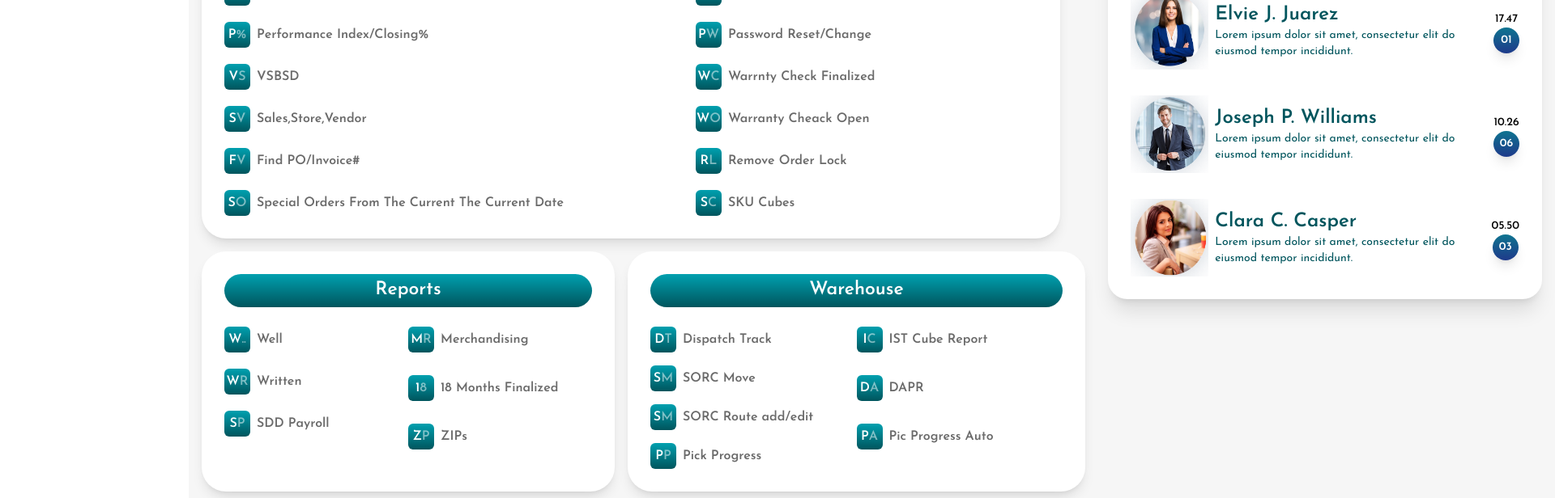
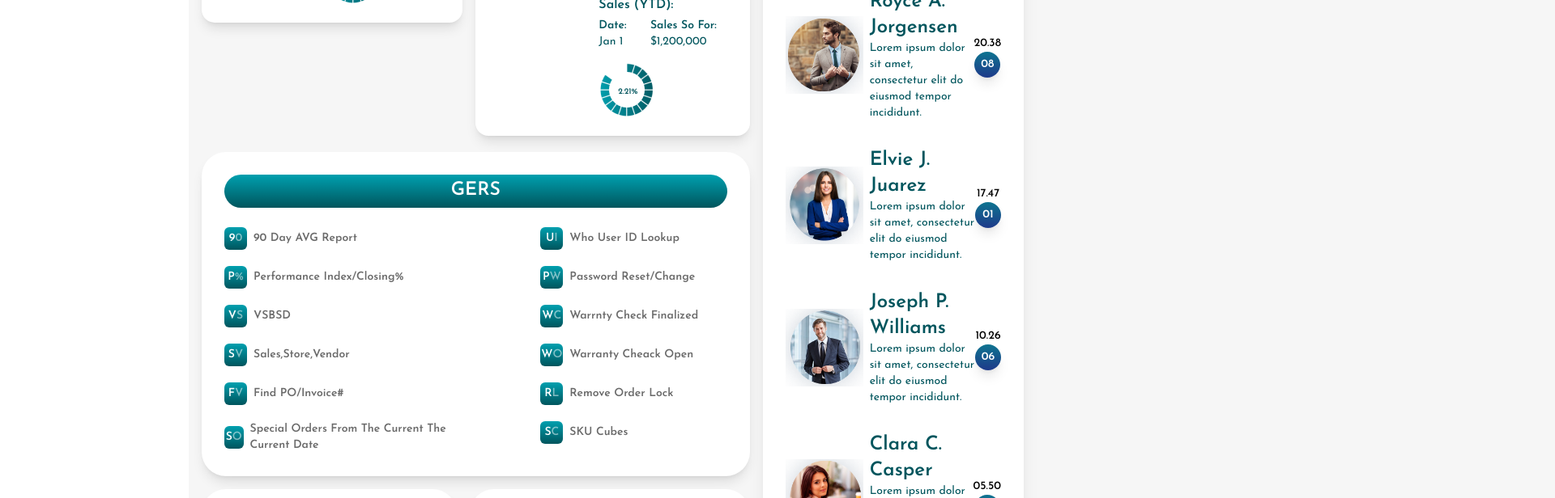
Before and after one commit to SabikaAunaAli/vue_js_bear, a Vue app: page / in a window 1280 px wide. Shown: the part 1540-2156 px from the top of the page at 81% size, 1920 px wide, since content can reach past the window. Built offline with nearby package versions, Linux system fonts and the light colour scheme.

Commit message:
work uploaded

```diff
--- a/src/components/AllEmail.vue
+++ b/src/components/AllEmail.vue
@@ -113,6 +113,7 @@ export default {
           number: '06',
           image: '/src/assets/images/ellipse-2-2.png'
         },
+
         {
           name: 'Clara C. Casper',
           description: 'Lorem ipsum dolor sit amet, consectetur elit do eiusmod tempor incididunt.',
--- a/src/components/GersReports.vue
+++ b/src/components/GersReports.vue
@@ -1,5 +1,5 @@
 <template>
-  <div class="bg-white rounded-[30px] shadow-lg p-7 w-[1060px] mt-5 ml-4">
+  <div class="bg-white rounded-[30px] shadow-lg p-7  mt-5 ml-4">
     <div
       class=" bg-gradient-to-b from-[#00a0af] to-[#00555d] rounded-full h-[41px] flex items-center justify-center mb-6"
     >
@@ -9,89 +9,89 @@
     <div class="grid grid-cols-2">
       <div class="flex-col space-y-5">
       <div class="flex space-x-2 align-middle items-center">
-      <div class="text-white font-bold w-8 h-8 text-base rounded-md flex align-middle items-center justify-center bg-gradient-to-b from-[#00a0af] to-[#00555d]">
+      <div class="text-white font-bold w-7 h-7 text-sm rounded-md flex align-middle items-center justify-center bg-gradient-to-b from-[#00a0af] to-[#00555d]">
         9<span class="text-[#FFFFFF80]">0</span>
       </div>
-      <div class="text-[#6A6A6A] text-base font-bold">90 Day AVG Report</div>
+      <div class="text-[#6A6A6A] text-sm font-bold">90 Day AVG Report</div>
     </div>
 
     <div class="flex space-x-2 align-middle items-center">
-      <div class="text-white font-bold w-8 h-8 text-base rounded-md flex align-middle items-center justify-center bg-gradient-to-b from-[#00a0af] to-[#00555d]">
+      <div class="text-white font-bold w-7 h-7 text-sm rounded-md flex align-middle items-center justify-center bg-gradient-to-b from-[#00a0af] to-[#00555d]">
         P<span class="text-[#FFFFFF80]">%</span>
       </div>
-      <div class="text-[#6A6A6A] text-base font-bold">Performance Index/Closing%</div>
+      <div class="text-[#6A6A6A] text-sm font-bold">Performance Index/Closing%</div>
     </div>
 
     <div class="flex space-x-2 align-middle items-center">
-      <div class="text-white font-bold w-8 h-8 text-base rounded-md flex align-middle items-center justify-center bg-gradient-to-b from-[#00a0af] to-[#00555d]">
+      <div class="text-white font-bold w-7 h-7 text-sm rounded-md flex align-middle items-center justify-center bg-gradient-to-b from-[#00a0af] to-[#00555d]">
         V<span class="text-[#FFFFFF80]">S</span>
       </div>
-      <div class="text-[#6A6A6A] text-base font-bold">VSBSD</div>
+      <div class="text-[#6A6A6A] text-sm font-bold">VSBSD</div>
     </div>
 
     <div class="flex space-x-2 align-middle items-center">
-      <div class="text-white font-bold w-8 h-8 text-base rounded-md flex align-middle items-center justify-center bg-gradient-to-b from-[#00a0af] to-[#00555d]">
+      <div class="text-white font-bold w-7 h-7 text-sm rounded-md flex align-middle items-center justify-center bg-gradient-to-b from-[#00a0af] to-[#00555d]">
         S<span class="text-[#FFFFFF80]">V</span>
       </div>
-      <div class="text-[#6A6A6A] text-base font-bold">Sales,Store,Vendor</div>
+      <div class="text-[#6A6A6A] text-sm font-bold">Sales,Store,Vendor</div>
     </div>
 
     <div class="flex space-x-2 align-middle items-center">
-      <div class="text-white font-bold w-8 h-8 text-base rounded-md flex align-middle items-center justify-center bg-gradient-to-b from-[#00a0af] to-[#00555d]">
+      <div class="text-white font-bold w-7 h-7 text-sm rounded-md flex align-middle items-center justify-center bg-gradient-to-b from-[#00a0af] to-[#00555d]">
         F<span class="text-[#FFFFFF80]">V</span>
       </div>
-      <div class="text-[#6A6A6A] text-base font-bold">Find PO/Invoice#</div>
+      <div class="text-[#6A6A6A] text-sm font-bold">Find PO/Invoice#</div>
     </div>
 
     <div class="flex space-x-2 align-middle items-center">
-      <div class="text-white font-bold w-8 h-8 text-base rounded-md flex align-middle items-center justify-center bg-gradient-to-b from-[#00a0af] to-[#00555d]">
+      <div class="text-white font-bold w-7 h-7 text-sm rounded-md flex align-middle items-center justify-center bg-gradient-to-b from-[#00a0af] to-[#00555d]">
         S<span class="text-[#FFFFFF80]">O</span>
       </div>
-      <div class="text-[#6A6A6A] text-base font-bold">Special Orders From The Current The Current Date</div>
+      <div class="text-[#6A6A6A] text-sm font-bold">Special Orders From The Current The Current Date</div>
     </div>
     </div>
 
     <div class="flex-col space-y-5 ml-20">
       <div class="flex space-x-2 align-middle items-center">
-      <div class="text-white font-bold w-8 h-8 text-base rounded-md flex align-middle items-center justify-center bg-gradient-to-b from-[#00a0af] to-[#00555d]">
+      <div class="text-white font-bold w-7 h-7 text-sm rounded-md flex align-middle items-center justify-center bg-gradient-to-b from-[#00a0af] to-[#00555d]">
         U<span class="text-[#FFFFFF80]">I</span>
       </div>
-      <div class="text-[#6A6A6A] text-base font-bold">Who User ID Lookup</div>
+      <div class="text-[#6A6A6A]  text-sm font-bold">Who User ID Lookup</div>
     </div>
 
     <div class="flex space-x-2 align-middle items-center">
-      <div class="text-white font-bold w-8 h-8 text-base rounded-md flex align-middle items-center justify-center bg-gradient-to-b from-[#00a0af] to-[#00555d]">
+      <div class="text-white font-bold w-7 h-7 text-sm rounded-md flex align-middle items-center justify-center bg-gradient-to-b from-[#00a0af] to-[#00555d]">
         P<span class="text-[#FFFFFF80]">W</span>
       </div>
-      <div class="text-[#6A6A6A] text-base font-bold">Password Reset/Change</div>
+      <div class="text-[#6A6A6A] text-sm font-bold">Password Reset/Change</div>
     </div>
 
     <div class="flex space-x-2 align-middle items-center">
-      <div class="text-white font-bold w-8 h-8 text-base rounded-md flex align-middle items-center justify-center bg-gradient-to-b from-[#00a0af] to-[#00555d]">
+      <div class="text-white font-bold w-7 h-7 text-sm rounded-md flex align-middle items-center justify-center bg-gradient-to-b from-[#00a0af] to-[#00555d]">
         W<span class="text-[#FFFFFF80]">C</span>
       </div>
-      <div class="text-[#6A6A6A] text-base font-bold">Warrnty Check Finalized</div>
+      <div class="text-[#6A6A6A] text-sm font-bold">Warrnty Check Finalized</div>
     </div>
 
     <div class="flex space-x-2 align-middle items-center">
-      <div class="text-white font-bold w-8 h-8 text-base rounded-md flex align-middle items-center justify-center bg-gradient-to-b from-[#00a0af] to-[#00555d]">
+      <div class="text-white font-bold w-7 h-7 text-sm rounded-md flex align-middle items-center justify-center bg-gradient-to-b from-[#00a0af] to-[#00555d]">
         W<span class="text-[#FFFFFF80]">O</span>
       </div>
-      <div class="text-[#6A6A6A] text-base font-bold">Warranty Cheack Open</div>
+      <div class="text-[#6A6A6A] text-sm font-bold">Warranty Cheack Open</div>
     </div>
 
     <div class="flex space-x-2 align-middle items-center">
-      <div class="text-white font-bold w-8 h-8 text-base rounded-md flex align-middle items-center justify-center bg-gradient-to-b from-[#00a0af] to-[#00555d]">
+      <div class="text-white font-bold w-7 h-7 text-sm rounded-md flex align-middle items-center justify-center bg-gradient-to-b from-[#00a0af] to-[#00555d]">
         R<span class="text-[#FFFFFF80]">L</span>
       </div>
-      <div class="text-[#6A6A6A] text-base font-bold">Remove Order Lock</div>
+      <div class="text-[#6A6A6A] text-sm font-bold">Remove Order Lock</div>
     </div>
 
     <div class="flex space-x-2 align-middle items-center">
-      <div class="text-white font-bold w-8 h-8 text-base rounded-md flex align-middle items-center justify-center bg-gradient-to-b from-[#00a0af] to-[#00555d]">
+      <div class="text-white font-bold w-7 h-7 text-sm rounded-md flex align-middle items-center justify-center bg-gradient-to-b from-[#00a0af] to-[#00555d]">
         S<span class="text-[#FFFFFF80]">C</span>
       </div>
-      <div class="text-[#6A6A6A] text-base font-bold">SKU Cubes</div>
+      <div class="text-[#6A6A6A] text-sm font-bold">SKU Cubes</div>
     </div>
 
 
@@ -128,47 +128,47 @@
     <div class="grid grid-cols-2">
       <div class="flex-col space-y-5">
       <div class="flex space-x-2 align-middle items-center">
-      <div class="text-white font-bold w-8 h-8 text-base rounded-md flex align-middle items-center justify-center bg-gradient-to-b from-[#00a0af] to-[#00555d]">
+      <div class="text-white font-bold w-7 h-7 text-sm rounded-md flex align-middle items-center justify-center bg-gradient-to-b from-[#00a0af] to-[#00555d]">
         W<span class="text-[#FFFFFF80]">..</span>
       </div>
-      <div class="text-[#6A6A6A] text-base font-bold">Well</div>
+      <div class="text-[#6A6A6A] text-sm font-bold">Well</div>
     </div>
 
     <div class="flex space-x-2 align-middle items-center">
-      <div class="text-white font-bold w-8 h-8 text-base rounded-md flex align-middle items-center justify-center bg-gradient-to-b from-[#00a0af] to-[#00555d]">
+      <div class="text-white font-bold w-7 h-7 text-sm rounded-md flex align-middle items-center justify-center bg-gradient-to-b from-[#00a0af] to-[#00555d]">
         W<span class="text-[#FFFFFF80]">R</span>
       </div>
-      <div class="text-[#6A6A6A] text-base font-bold">Written</div>
+      <div class="text-[#6A6A6A] text-sm font-bold">Written</div>
     </div>
 
     <div class="flex space-x-2 align-middle items-center">
-      <div class="text-white font-bold w-8 h-8 text-base rounded-md flex align-middle items-center justify-center bg-gradient-to-b from-[#00a0af] to-[#00555d]">
+      <div class="text-white font-bold w-7 h-7 text-sm rounded-md flex align-middle items-center justify-center bg-gradient-to-b from-[#00a0af] to-[#00555d]">
         S<span class="text-[#FFFFFF80]">P</span>
       </div>
-      <div class="text-[#6A6A6A] text-base font-bold">SDD Payroll</div>
+      <div class="text-[#6A6A6A] text-sm font-bold">SDD Payroll</div>
     </div>
     </div>
 
-    <div class="flex-col space-y-7">
+    <div class="flex-col space-y-5">
       <div class="flex space-x-2 align-middle items-center">
-      <div class="text-white font-bold w-8 h-8 text-base rounded-md flex align-middle items-center justify-center bg-gradient-to-b from-[#00a0af] to-[#00555d]">
+      <div class="text-white font-bold w-7 h-7 text-sm rounded-md flex align-middle items-center justify-center bg-gradient-to-b from-[#00a0af] to-[#00555d]">
         M<span class="text-[#FFFFFF80]">R</span>
       </div>
-      <div class="text-[#6A6A6A] text-base font-bold">Merchandising</div>
+      <div class="text-[#6A6A6A] text-sm font-bold">Merchandising</div>
     </div>
 
     <div class="flex space-x-2 align-middle items-center">
-      <div class="text-white font-bold w-8 h-8 text-base rounded-md flex align-middle items-center justify-center bg-gradient-to-b from-[#00a0af] to-[#00555d]">
+      <div class="text-white font-bold w-7 h-7 text-sm rounded-md flex align-middle items-center justify-center bg-gradient-to-b from-[#00a0af] to-[#00555d]">
         1<span class="text-[#FFFFFF80]">8</span>
       </div>
-      <div class="text-[#6A6A6A] text-base font-bold">18 Months Finalized</div>
+      <div class="text-[#6A6A6A] text-sm font-bold">18 Months Finalized</div>
     </div>
 
     <div class="flex space-x-2 align-middle items-center">
-      <div class="text-white font-bold w-8 h-8 text-base rounded-md flex align-middle items-center justify-center bg-gradient-to-b from-[#00a0af] to-[#00555d]">
+      <div class="text-white font-bold w-7 h-7 text-sm rounded-md flex align-middle items-center justify-center bg-gradient-to-b from-[#00a0af] to-[#00555d]">
         Z<span class="text-[#FFFFFF80]">P</span>
       </div>
-      <div class="text-[#6A6A6A] text-base font-bold">ZIPs</div>
+      <div class="text-[#6A6A6A] text-sm font-bold">ZIPs</div>
     </div>
     </div>
 
@@ -186,54 +186,54 @@
     <div class="grid grid-cols-2">
       <div class="flex-col space-y-4">
       <div class="flex space-x-2 align-middle items-center">
-      <div class="text-white font-bold w-8 h-8 text-base rounded-md flex align-middle items-center justify-center bg-gradient-to-b from-[#00a0af] to-[#00555d]">
+      <div class="text-white font-bold w-7 h-7 text-sm rounded-md flex align-middle items-center justify-center bg-gradient-to-b from-[#00a0af] to-[#00555d]">
         D<span class="text-[#FFFFFF80]">T</span>
       </div>
-      <div class="text-[#6A6A6A] text-base font-bold">Dispatch Track</div>
+      <div class="text-[#6A6A6A] text-sm font-bold">Dispatch Track</div>
     </div>
 
     <div class="flex space-x-2 align-middle items-center">
-      <div class="text-white font-bold w-8 h-8 text-base rounded-md flex align-middle items-center justify-center bg-gradient-to-b from-[#00a0af] to-[#00555d]">
+      <div class="text-white font-bold w-7 h-7 text-sm rounded-md flex align-middle items-center justify-center bg-gradient-to-b from-[#00a0af] to-[#00555d]">
         S<span class="text-[#FFFFFF80]">M</span>
       </div>
-      <div class="text-[#6A6A6A] text-base font-bold">SORC Move</div>
+      <div class="text-[#6A6A6A] text-sm font-bold">SORC Move</div>
     </div>
 
     <div class="flex space-x-2 align-middle items-center">
-      <div class="text-white font-bold w-8 h-8 text-base rounded-md flex align-middle items-center justify-center bg-gradient-to-b from-[#00a0af] to-[#00555d]">
+      <div class="text-white font-bold w-7 h-7 text-sm rounded-md flex align-middle items-center justify-center bg-gradient-to-b from-[#00a0af] to-[#00555d]">
         S<span class="text-[#FFFFFF80]">M</span>
       </div>
-      <div class="text-[#6A6A6A] text-base font-bold">SORC Route add/edit</div>
+      <div class="text-[#6A6A6A] text-sm font-bold">SORC Route add/edit</div>
     </div>
 
     <div class="flex space-x-2 align-middle items-center">
-      <div class="text-white font-bold w-8 h-8 text-base rounded-md flex align-middle items-center justify-center bg-gradient-to-b from-[#00a0af] to-[#00555d]">
+      <div class="text-white font-bold w-7 h-7 text-sm rounded-md flex align-middle items-center justify-center bg-gradient-to-b from-[#00a0af] to-[#00555d]">
         P<span class="text-[#FFFFFF80]">P</span>
       </div>
-      <div class="text-[#6A6A6A] text-base font-bold">Pick Progress</div>
+      <div class="text-[#6A6A6A] text-sm font-bold">Pick Progress</div>
     </div>
     </div>
 
     <div class="flex-col space-y-7">
       <div class="flex space-x-2 align-middle items-center">
-      <div class="text-white font-bold w-8 h-8 text-base rounded-md flex align-middle items-center justify-center bg-gradient-to-b from-[#00a0af] to-[#00555d]">
+      <div class="text-white font-bold w-7 h-7 text-sm rounded-md flex align-middle items-center justify-center bg-gradient-to-b from-[#00a0af] to-[#00555d]">
         I<span class="text-[#FFFFFF80]">C</span>
       </div>
-      <div class="text-[#6A6A6A] text-base font-bold">IST Cube Report</div>
+      <div class="text-[#6A6A6A] text-sm font-bold">IST Cube Report</div>
     </div>
 
     <div class="flex space-x-2 align-middle items-center">
-      <div class="text-white font-bold w-8 h-8 text-base rounded-md flex align-middle items-center justify-center bg-gradient-to-b from-[#00a0af] to-[#00555d]">
+      <div class="text-white font-bold w-7 h-7 text-sm rounded-md flex align-middle items-center justify-center bg-gradient-to-b from-[#00a0af] to-[#00555d]">
         D<span class="text-[#FFFFFF80]">A</span>
       </div>
-      <div class="text-[#6A6A6A] text-base font-bold">DAPR</div>
+      <div class="text-[#6A6A6A] text-sm font-bold">DAPR</div>
     </div>
 
     <div class="flex space-x-2 align-middle items-center">
-      <div class="  text-white font-bold w-8 h-8 text-base rounded-md flex align-middle items-center justify-center bg-gradient-to-b from-[#00a0af] to-[#00555d]">
+      <div class="  text-white font-bold w-7 h-7 text-sm rounded-md flex align-middle items-center justify-center bg-gradient-to-b from-[#00a0af] to-[#00555d]">
         P<span class="text-[#FFFFFF80]">A</span>
       </div>
-      <div class="text-[#6A6A6A] text-base font-bold">Pic Progress Auto</div>
+      <div class="text-[#6A6A6A] text-sm font-bold">Pic Progress Auto</div>
     </div>
     </div>
 
--- a/src/components/OpenAndScheduled.vue
+++ b/src/components/OpenAndScheduled.vue
@@ -1,6 +1,6 @@
 <template>
-  <div class="mattress-metrics bg-white rounded-2xl shadow-lg py-2 ">
-    <div class="flex items-center justify-end p-8">
+  <div class=" bg-white rounded-2xl shadow-lg py-2 ">
+    <div class="flex items-center justify-end p-6">
 
       <div class="relative inline-block">
         <button
@@ -29,7 +29,7 @@
 
     <!-- Written Order -->
     <div v-if="selectedChoice === 'Open And Scheduled Orders'" class="p-6">
-      <div class="text-2xl font-bold text-blue -mt-20 mb-10">
+      <div class="text-[22px] font-bold text-blue -mt-20 mb-10">
         <p>Open And Scheduled Orders</p>
       </div>
       <div class="flex flex-col space-y-8 ">
--- a/src/components/SideBar.vue
+++ b/src/components/SideBar.vue
@@ -81,4 +81,8 @@
 .bg-hover:hover div {
     color: white;
   }
+.bg-hover:hover img {
+    filter: grayscale(50%);
+  }
+
  </style>
--- a/src/components/UpcomingOrders.vue
+++ b/src/components/UpcomingOrders.vue
@@ -1,15 +1,15 @@
 <template>
   <div class="bg-white px-4 pb-4 shadow-xl rounded-3xl">
     <div class="flex align-middle items-center justify-between">
-      <div class="m-5 py-2 text-[#00555D] font-bold text-2xl">
+      <div class="m-2 py-2 text-[#00555D] font-bold text-xl text-nowrap">
         Upcoming Orders
       </div>
 
       <div>
     <!-- Current week -->
-    <div v-if="showCurrentWeek" class="flex items-center justify-center space-x-3 ml-11">
+    <div v-if="showCurrentWeek" class="flex items-center justify-center space-x-2">
       <div
-        class="text-white font-bold relative bg-gradient-to-b from-teal-500 to-teal-900 rounded-full py-2 px-4"
+        class="text-white font-bold relative text-xs xl:text-sm text-nowrap bg-gradient-to-b from-teal-500 to-teal-900 rounded-full py-2 px-4"
       >
         Current week
       </div>
@@ -24,7 +24,7 @@
     </div>
 
     <!-- Next week -->
-    <div v-if="!showCurrentWeek" class="flex items-center justify-center space-x-3 ml-11">
+    <div v-if="!showCurrentWeek" class="flex items-center justify-center space-x-2">
       <div class="rounded-full overflow-hidden shadow-xl">
         <img
           class="rotate-180 cursor-pointer"
@@ -33,7 +33,7 @@
           @click="toggleWeek"
         />
       </div>
-      <div class="text-white font-bold relative bg-gradient-to-b from-teal-500 to-teal-900 rounded-full py-2 px-4">
+      <div class="text-white font-bold text-xs xl:text-sm relative bg-gradient-to-b from-teal-500 to-teal-900 rounded-full py-2 px-4">
         Next week
       </div>
     </div>
--- a/src/style.css
+++ b/src/style.css
@@ -10,7 +10,7 @@ body {
   font-family: 'Josefin Sans', sans-serif;
   background-color: #F6F6F6;
   margin: auto;
-width: 1920px;
+max-width: 1920px;
 }
 
 .text-blue{
```
